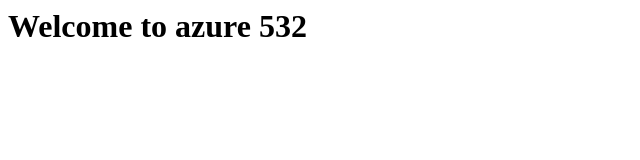
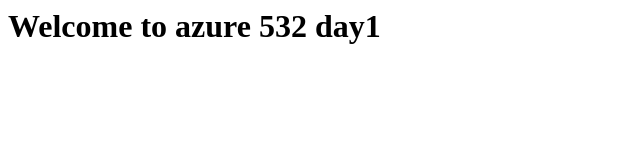
Before and after one commit to saidevgit/azure532, a plain HTML site: page index.html in a window 1280 px wide. Shown: the whole page, without its empty margins (0-640 px from the left). Drawn offline with Linux system fonts and the light colour scheme.

Commit message:
Update index.html

```diff
--- a/index.html
+++ b/index.html
@@ -1,5 +1,5 @@
 <html>
 <body>
-<h1>Welcome to azure 532<h1>
+<h1>Welcome to azure 532 day1<h1>
 </body>
 </html>
```
